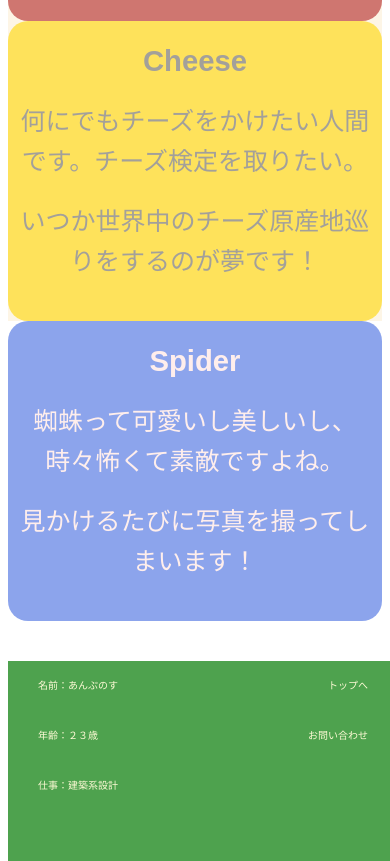
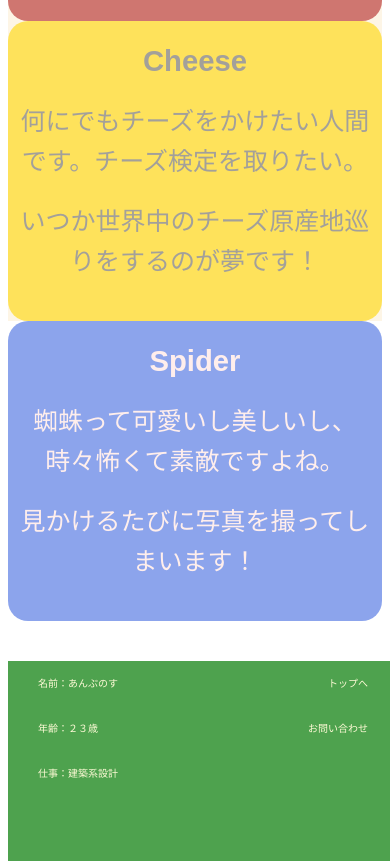
Before and after one commit to suofamp/Eternal-Second, a plain HTML site: page index.html in a window 390 px wide. Shown: the part 539-1400 px from the top of the page. Drawn offline with Linux system fonts and the light colour scheme.

Commit message:
Update stylesass.css

```diff
--- a/stylesass.css
+++ b/stylesass.css
@@ -304,7 +304,7 @@ footer .myself p {
 }
 @media (max-width: 1000px) {
   footer .myself p {
-    line-height: 10px;
+    line-height: 5px;
     font-size: 10px;
   }
 }
@@ -321,7 +321,7 @@ footer .submenu p {
 }
 @media (max-width: 1000px) {
   footer .submenu p {
-    line-height: 10px;
+    line-height: 5px;
     font-size: 10px;
   }
 }
```
